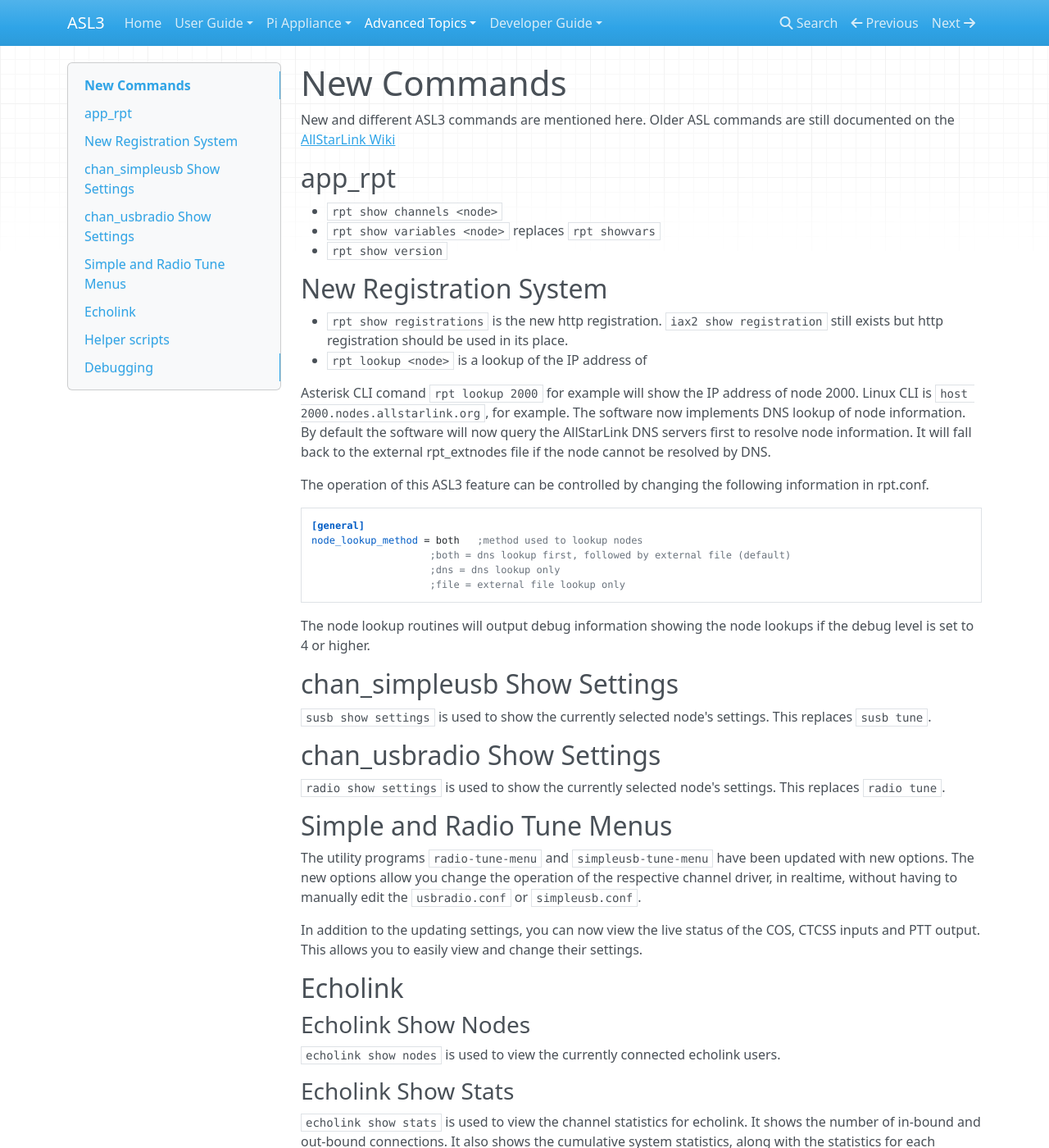
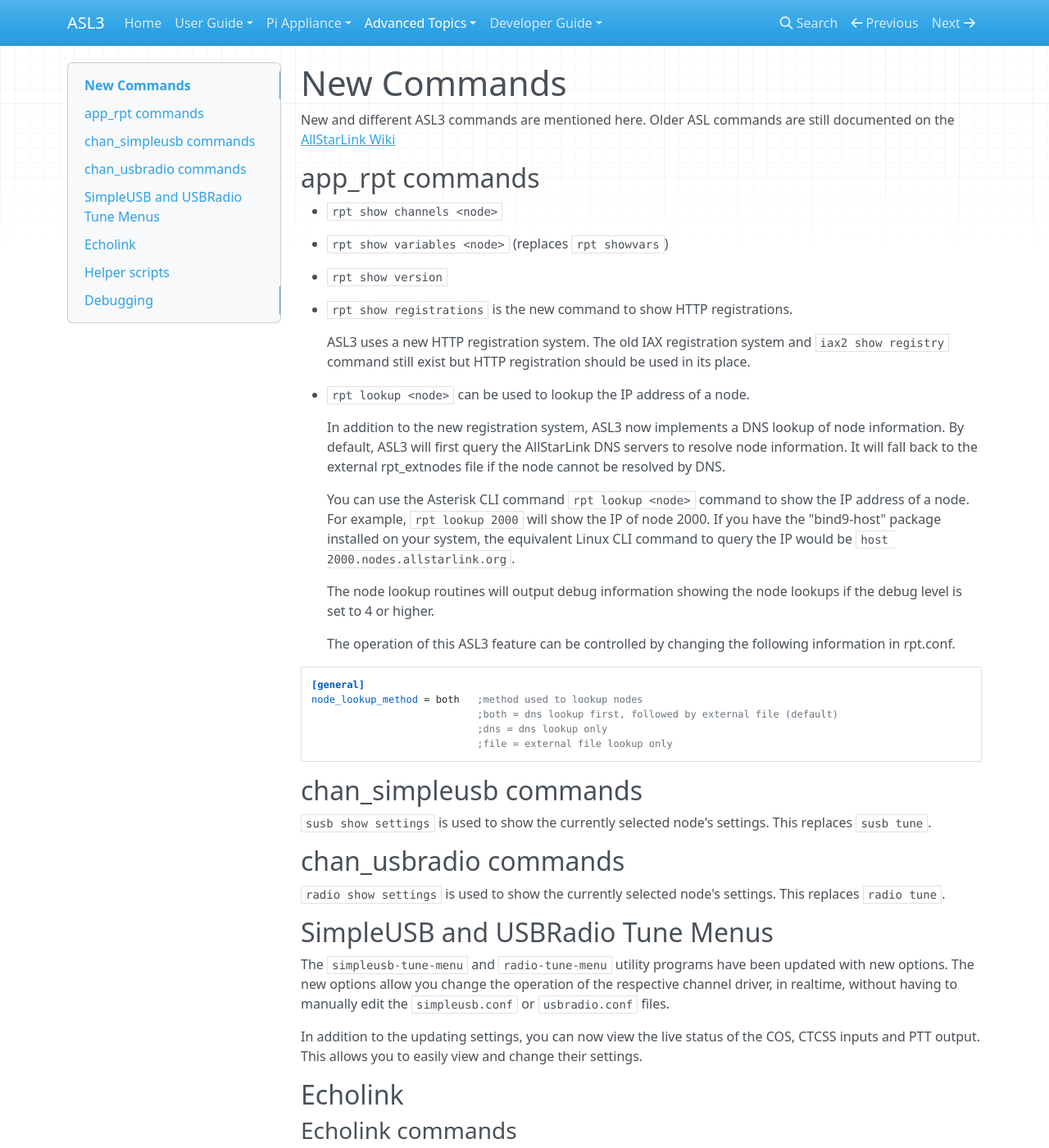
Before and after one commit to AllStarLink/ASL3-Manual, an MkDocs documentation site: the page built from docs/adv-topics/commands.md, in a window 1280 px wide and 1400 px high. Shown: the whole window at 82% size. Built offline with MkDocs 1.6.1, drawn with Linux system fonts in a browser that asks for light colours; nearby versions of some CDN libraries; some of the changed text lies outside the part shown.

Commit message:
A bit of polish

````diff
--- a/docs/adv-topics/commands.md
+++ b/docs/adv-topics/commands.md
@@ -1,54 +1,53 @@
 # New Commands
 New and different ASL3 commands are mentioned here. Older ASL commands are still documented on the  [AllStarLink Wiki](https://wiki.allstarlink.org)
 
-## app_rpt
+## app_rpt commands
  - `rpt show channels <node>`
- - `rpt show variables <node>` replaces `rpt showvars`
+
+ - `rpt show variables <node>` (replaces `rpt showvars`)
+
  - `rpt show version`
 
-## New Registration System
- - `rpt show registrations` is the new http registration. `iax2 show registration` still exists but http registration should be used in its place.
- - `rpt lookup <node>` is a lookup of the IP address of <node>
+ - `rpt show registrations` is the new command to show HTTP registrations.
 
-Asterisk CLI comand `rpt lookup 2000` for example will show the IP
-address of node 2000. Linux CLI is `host 2000.nodes.allstarlink.org`,
-for example. The software now implements DNS lookup of node
-information.  By default the software will now query the
-AllStarLink DNS servers first to resolve node information. It will
-fall back to the external rpt_extnodes file if the node cannot
+	ASL3 uses a new HTTP registration system. The old IAX registration system and `iax2 show registry` command still exist but HTTP registration should be used in its place.
+
+ - `rpt lookup <node>` can be used to lookup the IP address of a node.
+
+	In addition to the new registration system, ASL3 now implements a DNS lookup of node information.	By default, ASL3 will first query the AllStarLink DNS servers to resolve node information. It will fall back to the external rpt_extnodes file if the node cannot
 be resolved by DNS.
 
-The operation of this ASL3 feature can be controlled by changing
-the following information in rpt.conf.
+	You can use the Asterisk CLI command `rpt lookup <node>` command to show the IP address of a node.  For example, `rpt lookup 2000` will show the IP of node 2000. If you have the "bind9-host" package installed on your system, the equivalent Linux CLI command to query the IP would be `host 2000.nodes.allstarlink.org`.
+
+	The node lookup routines will output debug information showing the node lookups if the debug level is set to 4 or higher.
+
+	The operation of this ASL3 feature can be controlled by changing the following information in rpt.conf.
 
 ```
 [general]
 node_lookup_method = both   ;method used to lookup nodes
-                    ;both = dns lookup first, followed by external file (default)
-                    ;dns = dns lookup only
-                    ;file = external file lookup only
+                            ;both = dns lookup first, followed by external file (default)
+                            ;dns = dns lookup only
+                            ;file = external file lookup only
 ```
-The node lookup routines will output debug information showing the node lookups if the debug level is set to 4 or higher.
 
-
-## chan_simpleusb Show Settings
+## chan_simpleusb commands
 `susb show settings`  is used to show the currently selected node's settings.
 This replaces `susb tune`.
 
-## chan_usbradio Show Settings
+## chan_usbradio commands
 `radio show settings`  is used to show the currently selected node's settings.
 This replaces `radio tune`.
 
-## Simple and Radio Tune Menus
-The utility programs `radio-tune-menu` and `simpleusb-tune-menu` have been updated with new options. The new options allow you change the operation of the respective channel driver, in realtime, without having to manually edit the `usbradio.conf` or `simpleusb.conf`.
+## SimpleUSB and USBRadio Tune Menus
+The `simpleusb-tune-menu` and `radio-tune-menu` utility programs have been updated with new options. The new options allow you change the operation of the respective channel driver, in realtime, without having to manually edit the `simpleusb.conf` or `usbradio.conf` files.
 
 In addition to the updating settings, you can now view the live status of the COS, CTCSS inputs and PTT output.  This allows you to easily view and change their settings.
 
 ## Echolink
-### Echolink Show Nodes
+### Echolink commands
 `echolink show nodes`  is used to view the currently connected echolink users.
 
-### Echolink Show Stats
 `echolink show stats`  is used to view the channel statistics for echolink.
 It shows the number of in-bound and out-bound connections.  It also shows the cumulative system statistics, along with the statistics for each connected nodes.
 
--- a/docs/user-guide/whats-new.md
+++ b/docs/user-guide/whats-new.md
@@ -28,8 +28,8 @@
 The first thing to know about ASL3 configuration is that the menu can be used to make and view common changes. Here are the highlights. You may want to read about [Advanced Topics](../adv-topics/index.md) and [New Commands](../adv-topics/commands.md) details later.
 
 - You may edit the conf files without concern of switching between editing and using the menu. The tune menus are removing leading white space from comments (we're hoping to fix this).
-- An Asterisk template is now used within `rpt.conf`.  Editing is much easier but it's different than with other versions of AllStar. Node settings are much simpler with only a few lines needed to be added/updated for each node. The ASL3 menu handles the new templated configuration.
-- AllStar registration is now set in `rpt_http_registration.conf`, not in `iax.conf`. IAX registration still works but is discouraged. Please do not configure your node for both HTTP and IAX registration. The new Asterisk CLI command is `rpt show registrations` and can be performed from the ASL3 menu.
+- An Asterisk template is now used within `rpt.conf`, `simpleusb.conf`, and `usbradio.conf`.  Editing is much easier but it's different than with other versions of AllStar. Node settings are much simpler with only a few lines needed to be added/updated for each node. The ASL3 menu handles the new templated configuration.
+- AllStar registration is now set in `rpt_http_registration.conf`, not in `iax.conf`. IAX registration still works but is discouraged. Please do not configure your node for both HTTP and IAX registration. The new Asterisk CLI command to show the registration status of your nodes is `rpt show registrations`.  This command can be performed from the ASL3 menu.
 - The USB configuration files now contain the tune settings. There is no tune file for each node as in ASL2. The tune menus and the Asterisk CLI write to the new tune setting locations.
 - There is no need to edit or use a script to update the access list, formerly known as the blacklist and whitelist. The settings are different because the access list is now per node rather than for all nodes as in other AllStar versions. It's also much easier to use the ASL3 menu to build the access lists.
 
````
Also changed, not shown: other parts of docs/adv-topics/commands.md (+3 -3 lines).
